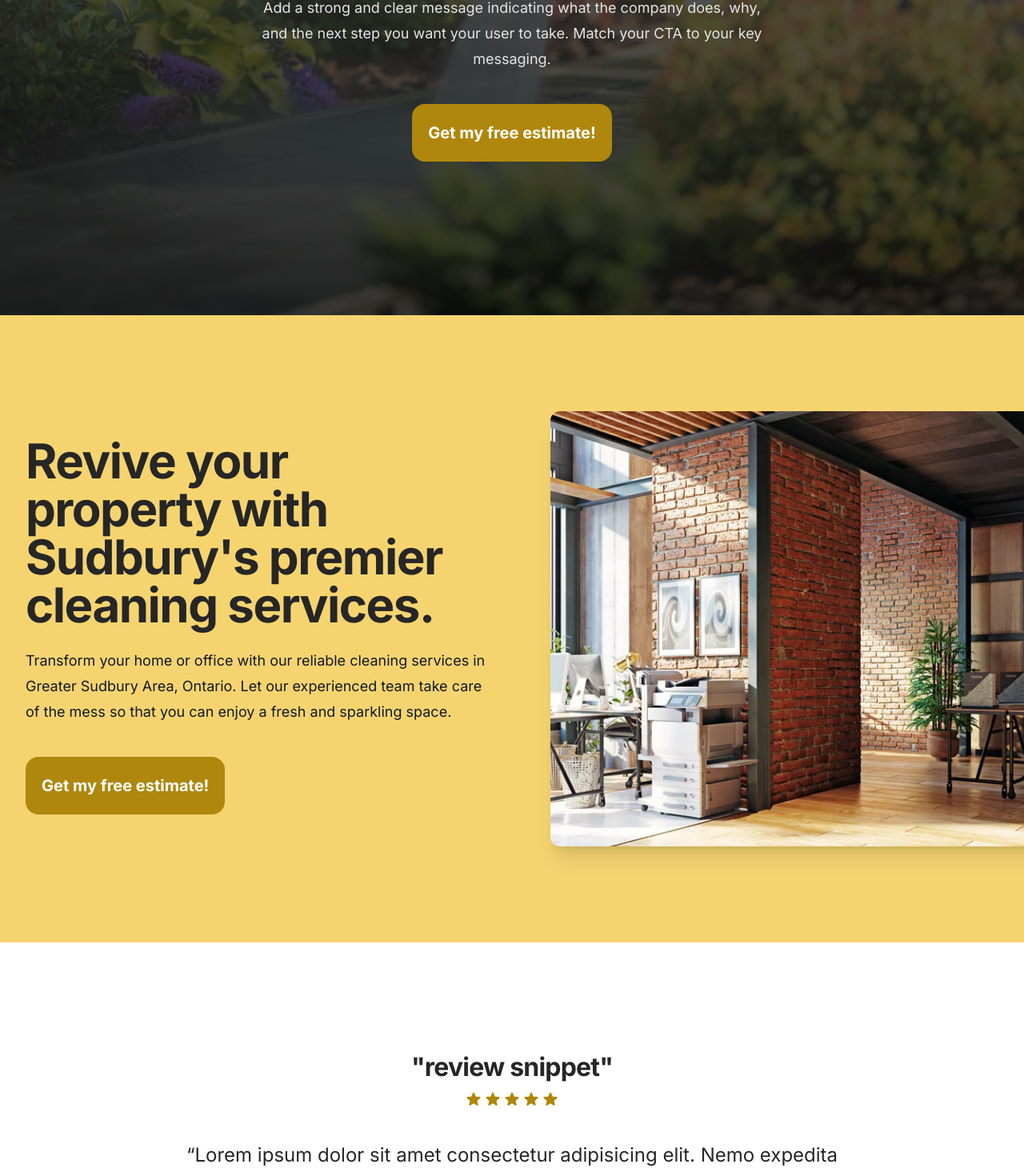
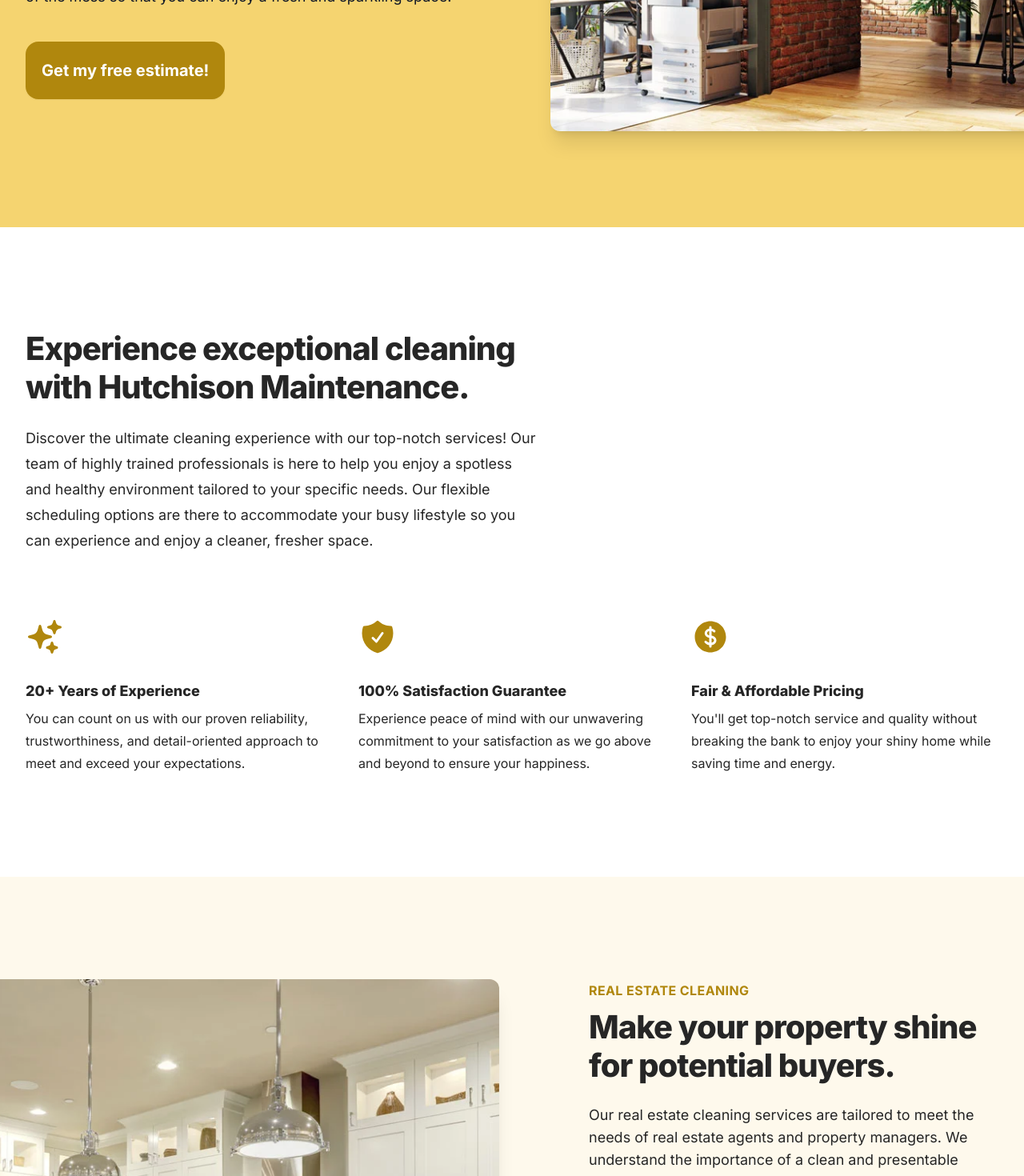
Before and after one commit to Atom-Sites/4782319835545600, a Next.js app: page / in a window 1280 px wide. Shown: the part 600-2070 px from the top of the page at 80% size. Built offline with nearby package versions, Linux system fonts and the light colour scheme; what tailwindcss-animated would draw is missing.

Commit message:
Hutchinson Maintenance

```diff
--- a/src/pages/index.jsx
+++ b/src/pages/index.jsx
@@ -18,9 +18,7 @@
         <>
             <Header pagename={'index'} />
             <Nav />
-            <HeroFullBG />
             <Hero />
-            <ReviewHero />
             <USP />
             <Services />
             <Testimonials />
```
